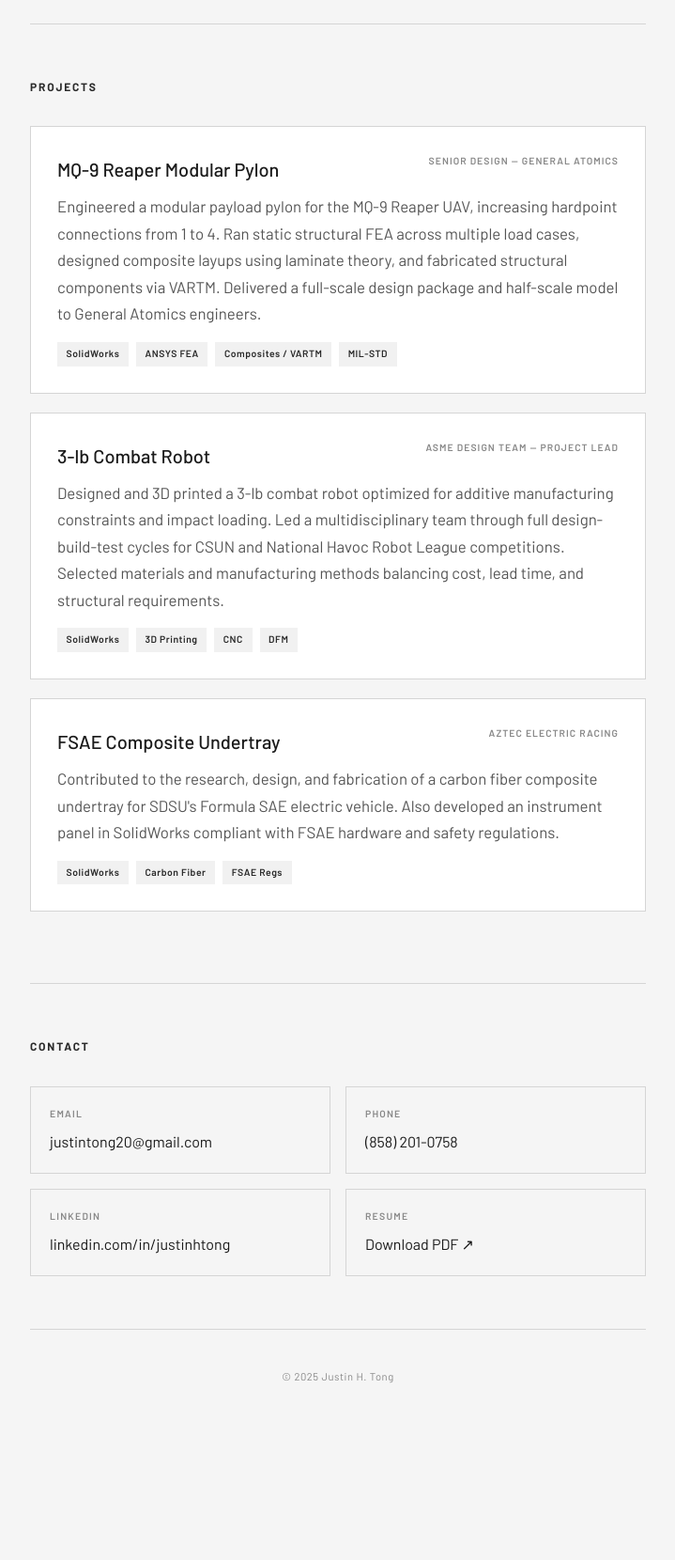
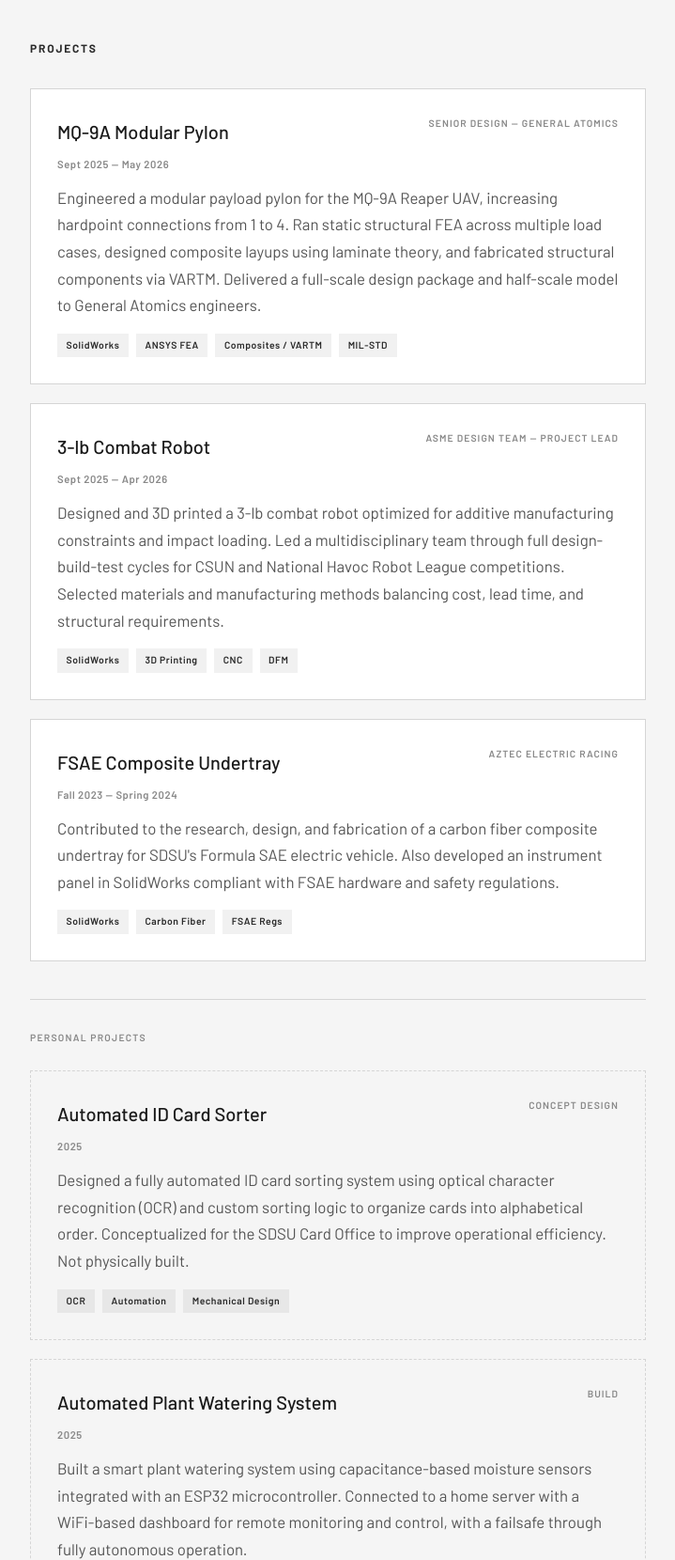
Before and after one commit to justintong20/justinhtong.com, a plain HTML site: page index.html in a window 1280 px wide. Shown: the part 1140-2800 px from the top of the page at 94% size, without its empty margins (280-999 px from the left). Before the commit the page ends 2654 px from the top, so only its background shows below. Drawn offline with Linux system fonts and the light colour scheme.

Commit message:
SiteA.html
First revision, review ready. Need to add project links.

```diff
--- a/index.html
+++ b/index.html
@@ -252,6 +252,34 @@
     margin-bottom: 1rem;
   }
 
+  .project-date {
+    font-size: 0.7rem;
+    font-weight: 600;
+    color: var(--text-muted);
+    letter-spacing: 0.05em;
+    margin-bottom: 0.75rem;
+  }
+
+  .personal-divider {
+    margin-top: 2.5rem;
+    margin-bottom: 1.5rem;
+    padding-top: 1.5rem;
+    border-top: 1px solid var(--border);
+  }
+
+  .personal-divider-label {
+    font-size: 0.65rem;
+    font-weight: 600;
+    letter-spacing: 0.12em;
+    text-transform: uppercase;
+    color: var(--text-muted);
+  }
+
+  .project.personal {
+    border-style: dashed;
+    background: transparent;
+  }
+
   .project-tech {
     display: flex;
     gap: 0.5rem;
@@ -356,25 +384,32 @@
 
   <div class="hero">
     <h1>Mechanical Engineer<br>in San&nbsp;Diego, CA</h1>
-    <p class="hero-intro">
-      Mechanical engineer with hands-on experience in composite fabrication, FEA, and design for manufacturing. SDSU '26.
-    </p>
+    <div class="hero-tags-group" style="opacity:0; animation: fadeIn 0.6s ease forwards 0.3s;">
+      <div class="tags-row">
+        <span class="tag">Mechanical Design</span>
+        <span class="tag">SolidWorks</span>
+        <span class="tag">OnShape</span>
+        <span class="tag">ANSYS FEA</span>
+        <span class="tag">Composite Fabrication</span>
+        <span class="tag">3D Printing</span>
+        <span class="tag">First Principles Approach</span>
+        <span class="tag">DFM</span>
+        <span class="tag">Microsoft Suite</span>
+      </div>
+    </div>
   </div>
 
   <section id="about" class="fade">
     <div class="section-label">About</div>
     <div class="about">
       <p>
-        I like building things that take a hit. Whether it's a modular pylon for the MQ-9 Reaper or a 3-lb combat robot designed to survive arena impacts, I'm happiest when I'm working through the full design-build-test cycle — CAD to layup to competition floor.
+        Thanks for visiting my site. I'm a mechanical engineer graduating from San Diego State University in Spring 2026. I find myself drawn to engineering problems that let me discover, iterate, and optimize toward a final solution.
       </p>
       <p>
-        At SDSU I've spent most of my time in the shop and the sim. I run FEA in ANSYS, design in SolidWorks, and have gotten my hands dirty with composite fabrication (VARTM), 3D printing, and CNC. My senior design work with General Atomics taught me how to hold a design to MIL-STD requirements and a 1.5 factor of safety while keeping weight down — and how to present that work to working engineers who don't have time for fluff.
+        In my last year at SDSU, I worked on a capstone project sponsored by General Atomics to build a modular pylon for the MQ-9A. The pylon was designed to accommodate multiple stores using MRL, 14-inch and 30-inch BRU lug sets. Working alongside the team, I helped design the main pylon structure, owned the laminate theory and composite design, and performed vacuum-assisted resin infusion on the composite parts. I also designed and refined a fully mechanical store release demo system.
       </p>
       <p>
-        Outside of engineering, I race triathlons competitively — 12th at USAT Age Group Nationals in 2025 and a 4:56 at Santa Cruz 70.3. I'm also an Eagle Scout, which is probably where the instinct to lead small teams and stay organized comes from.
-      </p>
-      <p>
-        I'm looking for a role in aerospace, defense, or manufacturing where precision matters and the work has purpose.
+        Through the American Society of Mechanical Engineers club, I led a small team of ME students to design and build a fully 3D-printed combat robot for a CSU competition. 3D printing changes the design philosophy entirely. I designed the chassis, drivetrain, and wired the whole electrical system. Designing for unpredictable forces was a fun challenge.
       </p>
     </div>
   </section>
@@ -384,10 +419,11 @@
 
     <div class="project">
       <div class="project-header">
-        <h3>MQ-9 Reaper Modular Pylon</h3>
+        <h3>MQ-9A Modular Pylon</h3>
         <span class="project-type">Senior Design — General Atomics</span>
       </div>
-      <p>Engineered a modular payload pylon for the MQ-9 Reaper UAV, increasing hardpoint connections from 1 to 4. Ran static structural FEA across multiple load cases, designed composite layups using laminate theory, and fabricated structural components via VARTM. Delivered a full-scale design package and half-scale model to General Atomics engineers.</p>
+      <div class="project-date">Sept 2025 — May 2026</div>
+      <p>Engineered a modular payload pylon for the MQ-9A Reaper UAV, increasing hardpoint connections from 1 to 4. Ran static structural FEA across multiple load cases, designed composite layups using laminate theory, and fabricated structural components via VARTM. Delivered a full-scale design package and half-scale model to General Atomics engineers.</p>
       <div class="project-tech">
         <span>SolidWorks</span>
         <span>ANSYS FEA</span>
@@ -401,6 +437,7 @@
         <h3>3-lb Combat Robot</h3>
         <span class="project-type">ASME Design Team — Project Lead</span>
       </div>
+      <div class="project-date">Sept 2025 — Apr 2026</div>
       <p>Designed and 3D printed a 3-lb combat robot optimized for additive manufacturing constraints and impact loading. Led a multidisciplinary team through full design-build-test cycles for CSUN and National Havoc Robot League competitions. Selected materials and manufacturing methods balancing cost, lead time, and structural requirements.</p>
       <div class="project-tech">
         <span>SolidWorks</span>
@@ -415,11 +452,45 @@
         <h3>FSAE Composite Undertray</h3>
         <span class="project-type">Aztec Electric Racing</span>
       </div>
+      <div class="project-date">Fall 2023 — Spring 2024</div>
       <p>Contributed to the research, design, and fabrication of a carbon fiber composite undertray for SDSU's Formula SAE electric vehicle. Also developed an instrument panel in SolidWorks compliant with FSAE hardware and safety regulations.</p>
       <div class="project-tech">
         <span>SolidWorks</span>
         <span>Carbon Fiber</span>
         <span>FSAE Regs</span>
+      </div>
+    </div>
+
+    <div class="personal-divider">
+      <span class="personal-divider-label">Personal Projects</span>
+    </div>
+
+    <div class="project personal">
+      <div class="project-header">
+        <h3>Automated ID Card Sorter</h3>
+        <span class="project-type">Concept Design</span>
+      </div>
+      <div class="project-date">2025</div>
+      <p>Designed a fully automated ID card sorting system using optical character recognition (OCR) and custom sorting logic to organize cards into alphabetical order. Conceptualized for the SDSU Card Office to improve operational efficiency. Not physically built.</p>
+      <div class="project-tech">
+        <span>OCR</span>
+        <span>Automation</span>
+        <span>Mechanical Design</span>
+      </div>
+    </div>
+
+    <div class="project personal">
+      <div class="project-header">
+        <h3>Automated Plant Watering System</h3>
+        <span class="project-type">Build</span>
+      </div>
+      <div class="project-date">2025</div>
+      <p>Built a smart plant watering system using capacitance-based moisture sensors integrated with an ESP32 microcontroller. Connected to a home server with a WiFi-based dashboard for remote monitoring and control, with a failsafe through fully autonomous operation.</p>
+      <div class="project-tech">
+        <span>ESP32</span>
+        <span>IoT</span>
+        <span>Sensors</span>
+        <span>Home Server</span>
       </div>
     </div>
   </section>
```
